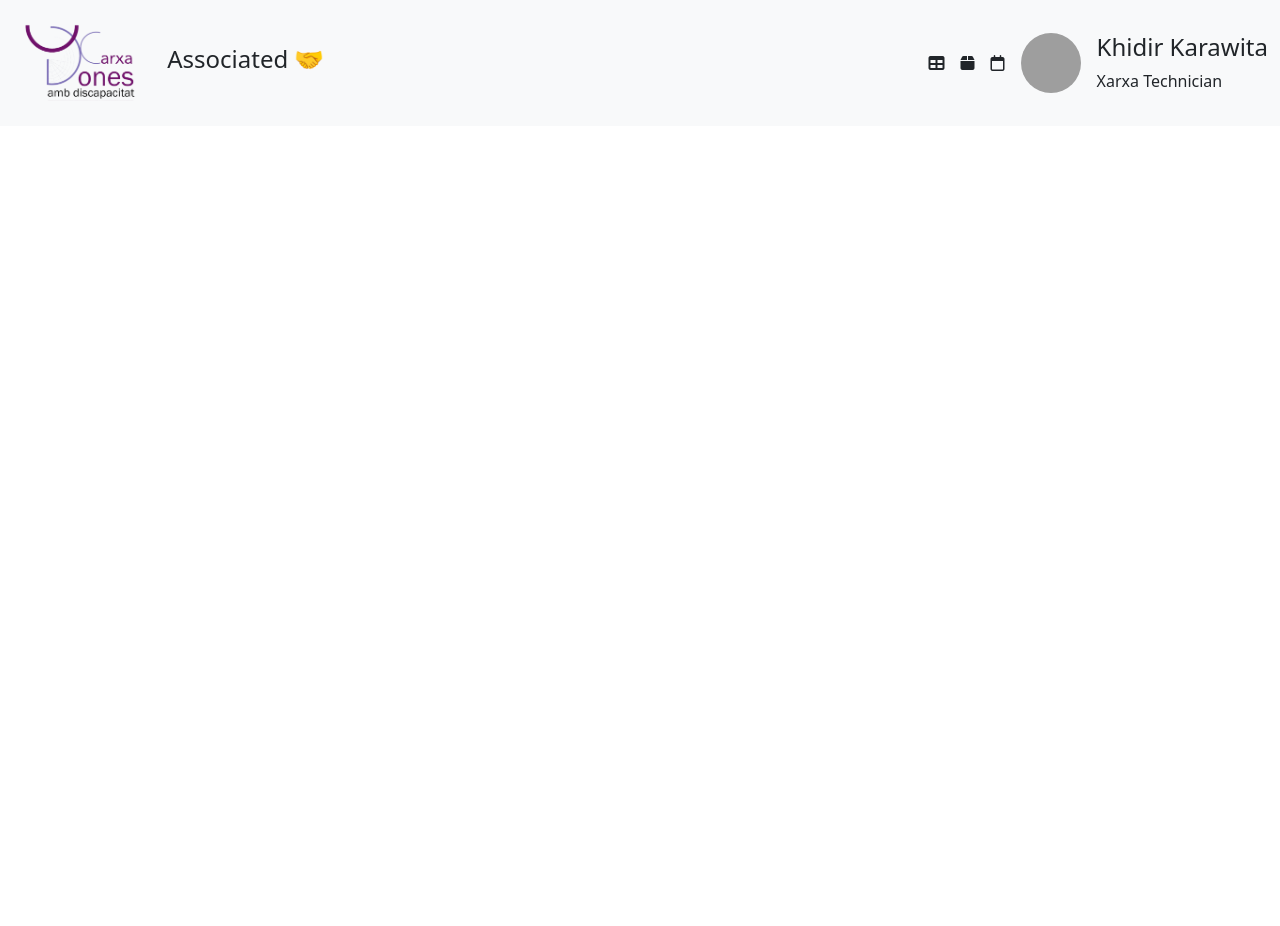
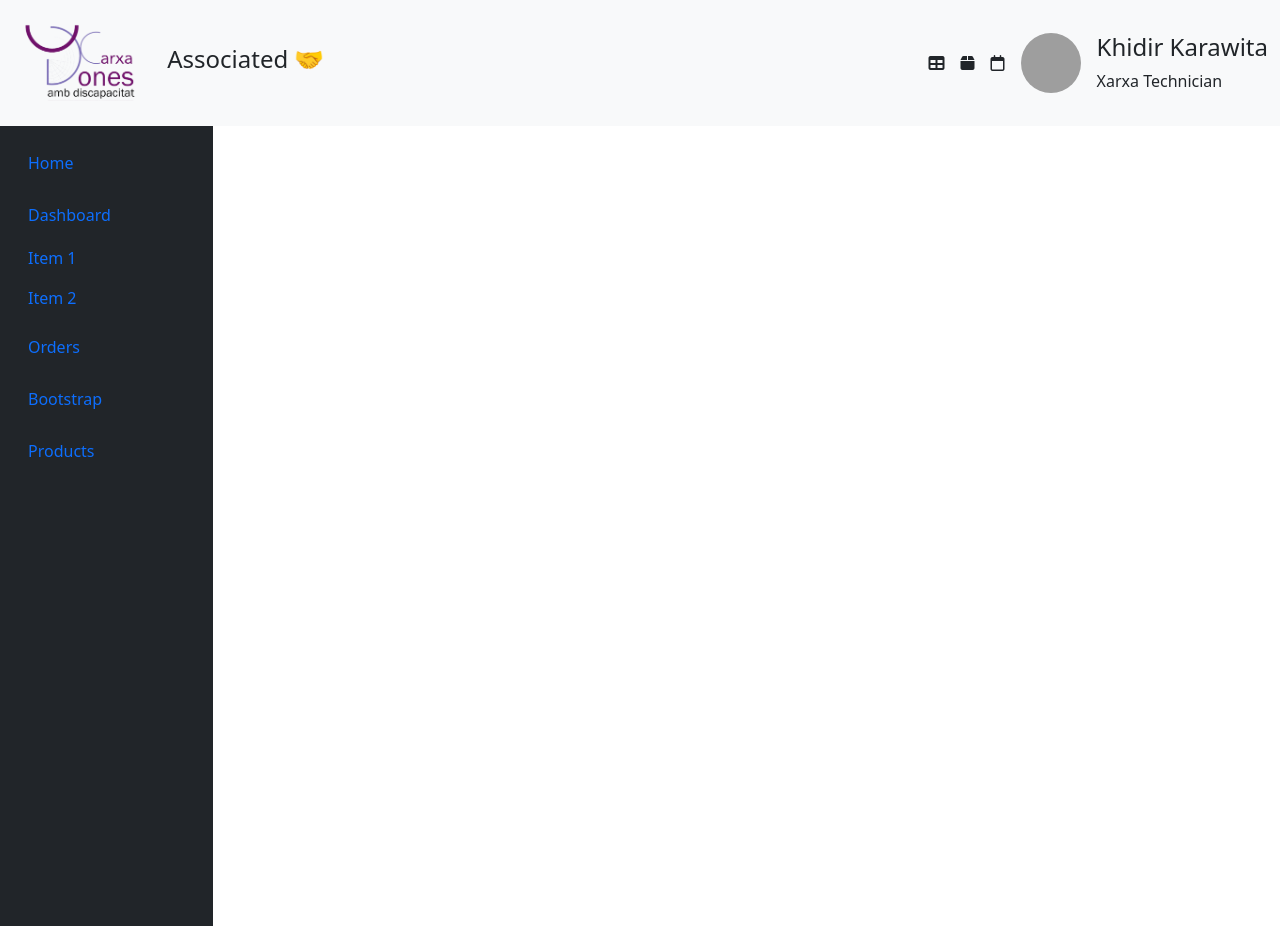
Before and after one commit to V1CTOR-cloud/PI_2DAW, an Angular app in the folder Xarxamujeres/: page /associated in a window 1280 px wide. Before the commit the page ends 800 px from the top, so only its background shows below. Built offline with nearby package versions, Linux system fonts and the light colour scheme; grey boxes are pictures that could not be loaded.

Commit message:
Created sidebar

```diff
--- a/Xarxamujeres/src/app/Views/associated/associated.component.html
+++ b/Xarxamujeres/src/app/Views/associated/associated.component.html
@@ -1 +1,2 @@
 <app-header></app-header>
+<app-sidebar></app-sidebar>
--- a/Xarxamujeres/src/app/components/header/header.component.html
+++ b/Xarxamujeres/src/app/components/header/header.component.html
@@ -5,10 +5,10 @@
             <span class="navbar-toggler-icon"></span>
         </button>
         <div class="collapse navbar-collapse" id="navbarSupportedContent">
-            <a class="navbar-brand mt-2 mt-lg-0" href="#">
+            <a class="navbar-brand mt-2 mt-lg-0 d-none d-lg-block" href="#">
                 <img src="../../../assets/logo.png" height="100" alt="MDB Logo" loading="lazy" />
             </a>
-            <ul class="navbar-nav me-auto mb-2 mb-lg-0">
+            <ul class="navbar-nav me-auto mb-2 mb-lg-0 d-none d-lg-block">
                 <li class="nav-item">
                     <h4>Associated 🤝</h4>
                 </li>
--- a/Xarxamujeres/src/app/components/sidebar/sidebar.component.html
+++ b/Xarxamujeres/src/app/components/sidebar/sidebar.component.html
@@ -1,9 +1,61 @@
-<div class="container">
-    <nav>
-        <a href="."><img src="../../../assets/icon-dashboard.png" alt="Dashboard">Dashboard></a>
-        <a href="."><img src="../../../assets/icon-people.png" alt="Partners">Partners</a>
-        <a href="."><img src="../../../assets/icon-activities.png" alt="Activities">Activities</a>
-        <a href="."><img src="../../../assets/icon-files.png" alt="Files">Files</a>
-        <a href="."><img src="../../../assets/icon-calendar.png" alt="Calendar">Calendar</a>
-    </nav>
+<div class="container-fluid">
+    <div class="row flex-nowrap">
+        <div class="col-auto col-md-3 col-xl-2 px-sm-2 px-0 bg-dark">
+            <div class="d-flex flex-column align-items-center align-items-sm-start px-3 pt-2 text-white min-vh-100">
+                <ul class="nav nav-pills flex-column mb-sm-auto mb-0 align-items-center align-items-sm-start" id="menu">
+                    <li class="nav-item">
+                        <a href="#" class="nav-link align-middle px-0">
+                            <i class="fs-4 bi-house"></i> <span class="ms-1 d-none d-sm-inline">Home</span>
+                        </a>
+                    </li>
+                    <li>
+                        <a href="#submenu1" data-bs-toggle="collapse" class="nav-link px-0 align-middle">
+                            <i class="fs-4 bi-speedometer2"></i> <span class="ms-1 d-none d-sm-inline">Dashboard</span> </a>
+                        <ul class="collapse show nav flex-column ms-1" id="submenu1" data-bs-parent="#menu">
+                            <li class="w-100">
+                                <a href="#" class="nav-link px-0"> <span class="d-none d-sm-inline">Item</span> 1 </a>
+                            </li>
+                            <li>
+                                <a href="#" class="nav-link px-0"> <span class="d-none d-sm-inline">Item</span> 2 </a>
+                            </li>
+                        </ul>
+                    </li>
+                    <li>
+                        <a href="#" class="nav-link px-0 align-middle">
+                            <i class="fs-4 bi-table"></i> <span class="ms-1 d-none d-sm-inline">Orders</span></a>
+                    </li>
+                    <li>
+                        <a href="#submenu2" data-bs-toggle="collapse" class="nav-link px-0 align-middle ">
+                            <i class="fs-4 bi-bootstrap"></i> <span class="ms-1 d-none d-sm-inline">Bootstrap</span></a>
+                        <ul class="collapse nav flex-column ms-1" id="submenu2" data-bs-parent="#menu">
+                            <li class="w-100">
+                                <a href="#" class="nav-link px-0"> <span class="d-none d-sm-inline">Item</span> 1</a>
+                            </li>
+                            <li>
+                                <a href="#" class="nav-link px-0"> <span class="d-none d-sm-inline">Item</span> 2</a>
+                            </li>
+                        </ul>
+                    </li>
+                    <li>
+                        <a href="#submenu3" data-bs-toggle="collapse" class="nav-link px-0 align-middle">
+                            <i class="fs-4 bi-grid"></i> <span class="ms-1 d-none d-sm-inline">Products</span> </a>
+                            <ul class="collapse nav flex-column ms-1" id="submenu3" data-bs-parent="#menu">
+                            <li class="w-100">
+                                <a href="#" class="nav-link px-0"> <span class="d-none d-sm-inline">Product</span> 1</a>
+                            </li>
+                            <li>
+                                <a href="#" class="nav-link px-0"> <span class="d-none d-sm-inline">Product</span> 2</a>
+                            </li>
+                            <li>
+                                <a href="#" class="nav-link px-0"> <span class="d-none d-sm-inline">Product</span> 3</a>
+                            </li>
+                            <li>
+                                <a href="#" class="nav-link px-0"> <span class="d-none d-sm-inline">Product</span> 4</a>
+                            </li>
+                        </ul>
+                    </li>
+                </ul>
+            </div>
+        </div>
+    </div>
 </div>
```
